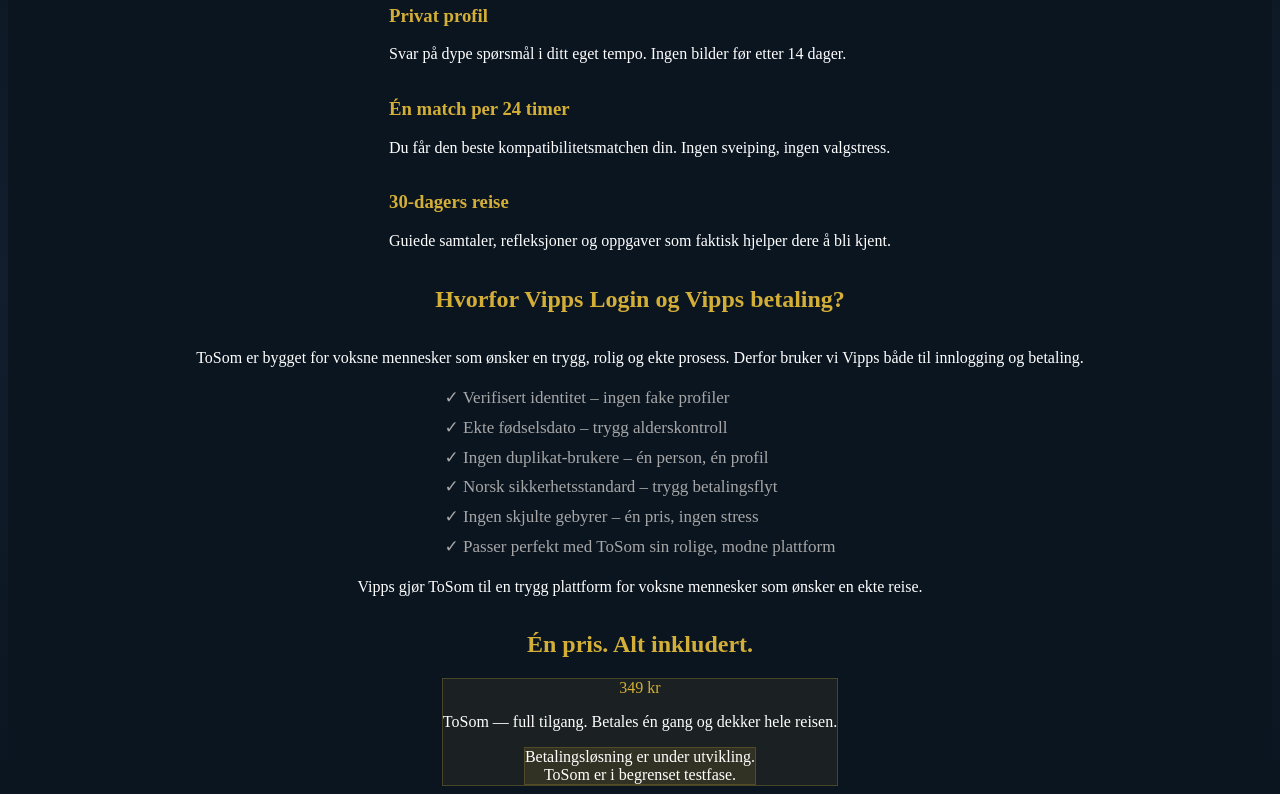
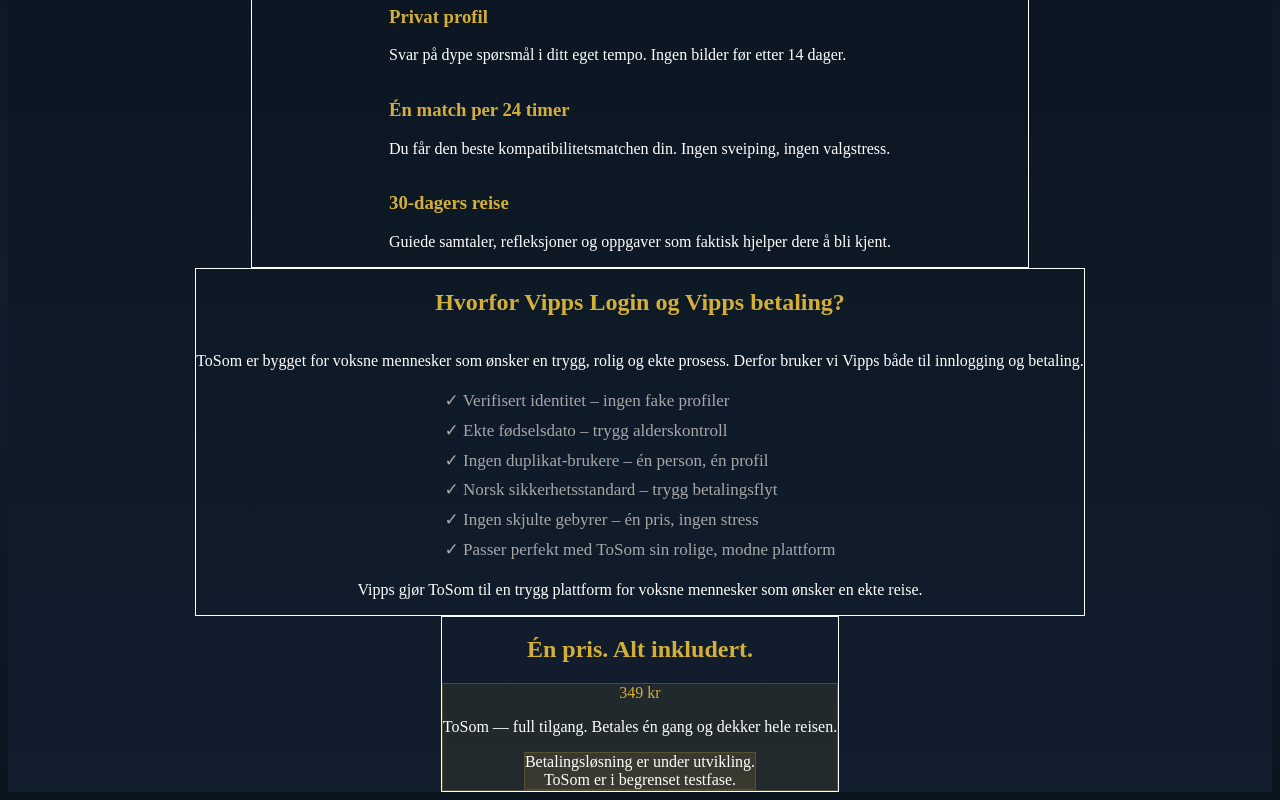
Before and after one commit to GeorgeMasterSplinter/tosom, a Next.js app: page /register in a window 1280 px wide. Shown: the part 232-1032 px from the top of the page. Built offline with nearby package versions, Linux system fonts and the light colour scheme; no server answers.

Commit message:
Style: update register page to Nordic Deep Blue theme with lighter contrast

```diff
--- a/app/register/page.tsx
+++ b/app/register/page.tsx
@@ -1,35 +1,39 @@
 /**
  * ToSom — Registreringsside
  *
- * Premium ToSom-design: 3 glasspaneler.
+ * Premium ToSom-design: 3 glasspaneler, Nordic Deep Blue theme.
  */
 
 'use client';
 
 import Link from 'next/link';
 import { AgeBadge } from '@/components/ui/age-badge/AgeBadge';
-import { color } from '@/config/design-tokens';
 
 export default function RegisterPage() {
   return (
-    <div className="min-h-screen" style={{ background: color.bg.primary }}>
-      {/* Ambient glow */}
+    <div className="min-h-screen relative bg-gradient-to-b from-[#0B1520] to-[#121E2E]">
+      {/* Ambient glow — lysere spotlight */}
       <div
         className="fixed inset-0 pointer-events-none z-0"
         style={{
           background: `
-            radial-gradient(ellipse 60% 50% at 50% 20%, ${color.glass.goldBg}, transparent 70%),
-            radial-gradient(ellipse 80% 60% at 30% 80%, ${color.ambient.blue.medium}, transparent 65%)
+            radial-gradient(ellipse 60% 50% at 50% 20%, rgba(212,175,55,0.06), transparent 70%),
+            radial-gradient(ellipse 80% 60% at 30% 80%, rgba(80,120,255,0.04), transparent 65%)
           `,
         }}
+      />
+
+      {/* Lys spotlight overlay */}
+      <div
+        className="absolute inset-0 bg-white/5 blur-3xl opacity-[0.06] pointer-events-none z-0"
       />
 
       <main className="relative z-10 py-20 md:py-32 px-6 flex flex-col items-center gap-16">
 
         {/* Panel 1 — Introduksjon + 3 punkter */}
         <div className="
-          bg-white/5 backdrop-blur-xl rounded-2xl
-          shadow-xl shadow-black/30
+          bg-white/6 backdrop-blur-md border border-white/10 rounded-2xl
+          shadow-xl shadow-black/20
           p-10 md:p-14
           flex flex-col gap-10
           max-w-3xl mx-auto
@@ -39,12 +43,12 @@
             Kom i gang
           </h1>
 
-          <p className="text-white/80 font-light max-w-xl leading-relaxed">
+          <p className="text-white/90 font-light max-w-xl leading-relaxed">
             ToSom er en rolig, moden måte å møtes på. Lag profilen din, få din match,
             og gå inn i en guidet 30-dagers reise sammen.
           </p>
 
-          <div className="flex flex-col gap-6 text-white/80 font-light max-w-xl text-left">
+          <div className="flex flex-col gap-6 text-white/90 font-light max-w-xl text-left">
             <div>
               <h3 className="text-xl font-light text-[#D4AF37]">Privat profil</h3>
               <p>Svar på dype spørsmål i ditt eget tempo. Ingen bilder før etter 14 dager.</p>
@@ -64,8 +68,8 @@
 
         {/* Panel 2 — Vipps forklaring */}
         <div className="
-           bg-white/5 backdrop-blur-xl rounded-2xl
-           shadow-xl shadow-black/30
+          bg-white/6 backdrop-blur-md border border-white/10 rounded-2xl
+          shadow-xl shadow-black/20
           p-10 md:p-14
           flex flex-col gap-10
           max-w-3xl mx-auto
@@ -80,12 +84,12 @@
             </div>
           </div>
 
-          <p className="text-white/80 font-light max-w-xl leading-relaxed">
+          <p className="text-white/90 font-light max-w-xl leading-relaxed">
             ToSom er bygget for voksne mennesker som ønsker en trygg, rolig og ekte prosess.
             Derfor bruker vi Vipps både til innlogging og betaling.
           </p>
 
-          <ul className="flex flex-col gap-3 text-left max-w-xl text-white/80 font-light">
+          <ul className="flex flex-col gap-3 text-left max-w-xl text-white/90 font-light">
             <li>✓ Verifisert identitet – ingen fake profiler</li>
             <li>✓ Ekte fødselsdato – trygg alderskontroll</li>
             <li>✓ Ingen duplikat-brukere – én person, én profil</li>
@@ -94,20 +98,20 @@
             <li>✓ Passer perfekt med ToSom sin rolige, modne plattform</li>
           </ul>
 
-          <p className="text-white/70 font-light max-w-xl">
+          <p className="text-white/80 font-light max-w-xl">
             Vipps gjør ToSom til en trygg plattform for voksne mennesker som ønsker en ekte reise.
           </p>
         </div>
 
         {/* Panel 3 — Pris */}
         <div className="
-          bg-white/5 backdrop-blur-xl rounded-2xl
-          shadow-xl shadow-black/30
+          bg-white/6 backdrop-blur-md border border-white/10 rounded-2xl
+          shadow-xl shadow-black/20
           p-10 md:p-14
           flex flex-col gap-10
           items-center text-center
           max-w-xl mx-auto
-          text-white/80 font-light leading-relaxed
+          text-white/90 font-light leading-relaxed
         ">
           <h2 className="text-3xl md:text-4xl font-light text-[#D4AF37] tracking-wide">
             Én pris. Alt inkludert.
@@ -127,14 +131,14 @@
               349 kr
             </div>
 
-            <p className="text-white/80 font-light max-w-sm leading-relaxed">
+            <p className="text-white/90 font-light max-w-sm leading-relaxed">
               ToSom — full tilgang. Betales én gang og dekker hele reisen.
             </p>
 
             <div className="
               bg-[rgba(212,175,55,0.12)]
               border border-[rgba(212,175,55,0.20)]
-              text-white/70
+              text-white/80
               rounded-lg
               px-5 py-4
               text-sm
@@ -142,7 +146,7 @@
             ">
               Betalingsløsning er under utvikling.
               <br />
-              <span className="text-xs text-white/50">
+              <span className="text-xs text-white/60">
                 ToSom er i begrenset testfase.
               </span>
             </div>
```
Lines whose indentation alone changed are shown as unchanged.
